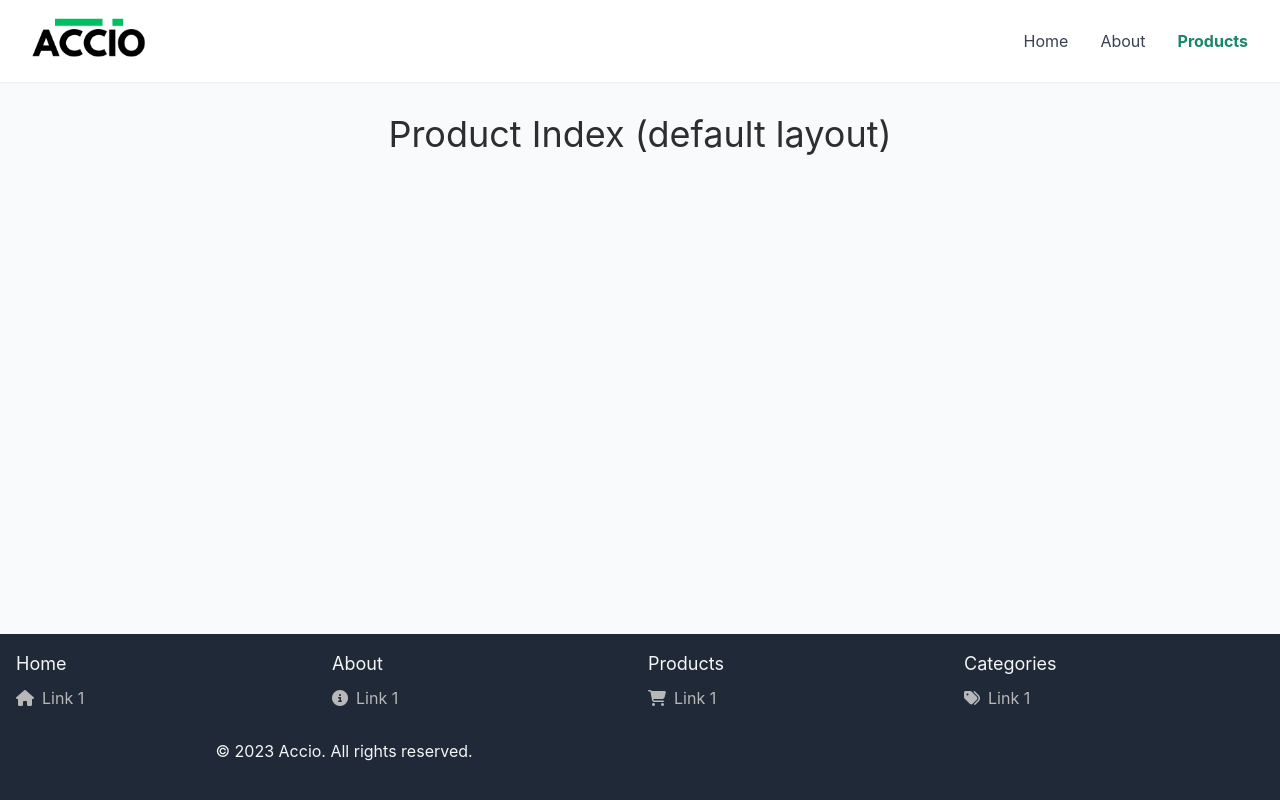
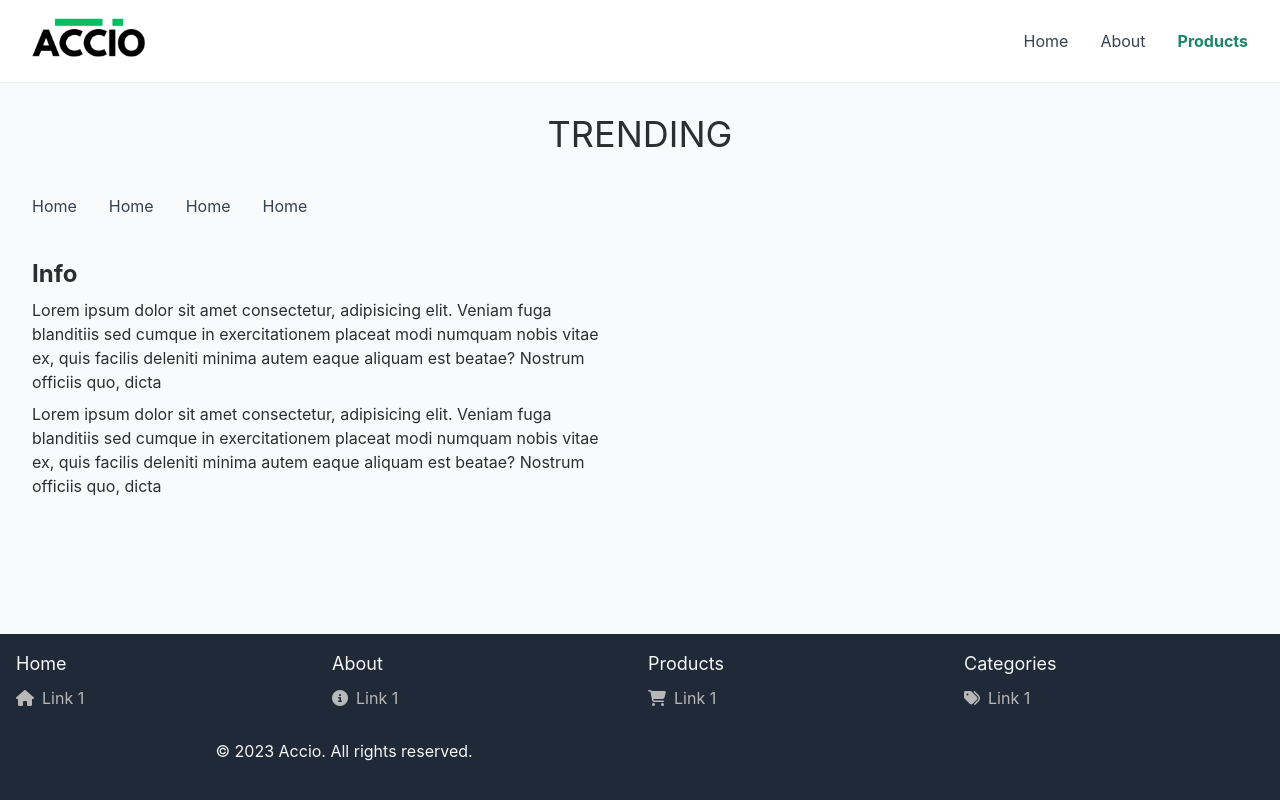
Before and after one commit to denniskjellin/Webshop, a Nuxt app in the folder frontend/: page /products in a window 1280 px wide. Built offline with nearby package versions, Linux system fonts and the light colour scheme.

Commit message:
css changes

```diff
--- a/frontend/components/Nav.vue
+++ b/frontend/components/Nav.vue
@@ -26,21 +26,23 @@
       </div>
       <ul class="hidden md:flex gap-4">
         <li class="mr-4">
-          <NuxtLink to="/" class="text-gray-700 hover:text-gray-900"
+          <NuxtLink to="/" class="text-gray-700 hover:text-green-700 hover:underline"
             >Home</NuxtLink
           >
         </li>
         <li class="mr-4">
-          <NuxtLink to="/about" class="text-gray-700 hover:text-gray-900"
+          <NuxtLink to="/about" class="text-gray-700 hover:text-green-700 hover:underline"
             >About</NuxtLink
           >
         </li>
         <li class="mr-4">
-          <NuxtLink to="/products" class="text-gray-700 hover:text-gray-900"
+          <NuxtLink to="/products" class="text-gray-700 hover:text-green-700 hover:underline"
             >Products</NuxtLink
           >
         </li>
       </ul>
+
+
     </nav>
     <!--hide on md screens-->
     <div class="md:hidden bg-white" :class="{ block: isOpen, hidden: !isOpen }">
--- a/frontend/pages/products/index.vue
+++ b/frontend/pages/products/index.vue
@@ -1,18 +1,48 @@
 <template>
   <section>
-    <h1 class="text-center text-4xl mb-6">Product Index (default layout)</h1>
+    <h2 class="text-center text-4xl mb-6 uppercase">trending</h2>
+    <!-- Category Menu -->
+    <div class="md:flex items-center">
+      <NuxtLink to="/" class=" text-gray-700 p-4 hover:font-bold hover:underline hover:text-green-700"
+            >Home</NuxtLink
+          >
+          <NuxtLink to="/" class=" text-gray-700 p-4 hover:font-bold hover:underline hover:text-green-700"
+            >Home</NuxtLink
+          >
+          <NuxtLink to="/" class=" text-gray-700 p-4 hover:font-bold hover:underline hover:text-green-700"
+            >Home</NuxtLink
+          >
+          <NuxtLink to="/" class=" text-gray-700 p-4 hover:font-bold hover:underline hover:text-green-700"
+            >Home</NuxtLink
+          >
+    </div>
 
+    <!---info section -->
+    <div class="grid grid-cols-1 md:grid-cols-2 gap-4">
+      <section class="p-4">
+        <h2 class="text-2xl font-bold mb-2 mt-2">Info</h2>
+        <p>
+          Lorem ipsum dolor sit amet consectetur, adipisicing elit. Veniam fuga
+          blanditiis sed cumque in exercitationem placeat modi numquam nobis
+          vitae ex, quis facilis deleniti minima autem eaque aliquam est beatae?
+          Nostrum officiis quo, dicta
+        </p>
+        <p class="mt-2">
+          Lorem ipsum dolor sit amet consectetur, adipisicing elit. Veniam fuga
+          blanditiis sed cumque in exercitationem placeat modi numquam nobis
+          vitae ex, quis facilis deleniti minima autem eaque aliquam est beatae?
+          Nostrum officiis quo, dicta
+        </p>
+      </section>
+    </div>
   </section>
 </template>
 
 <script setup>
 // import layout
 definePageMeta({
-    layout: 'default'
-})
-
+  layout: "default",
+});
 </script>
 
-<style scoped>
-
-</style>
+<style scoped></style>
```
